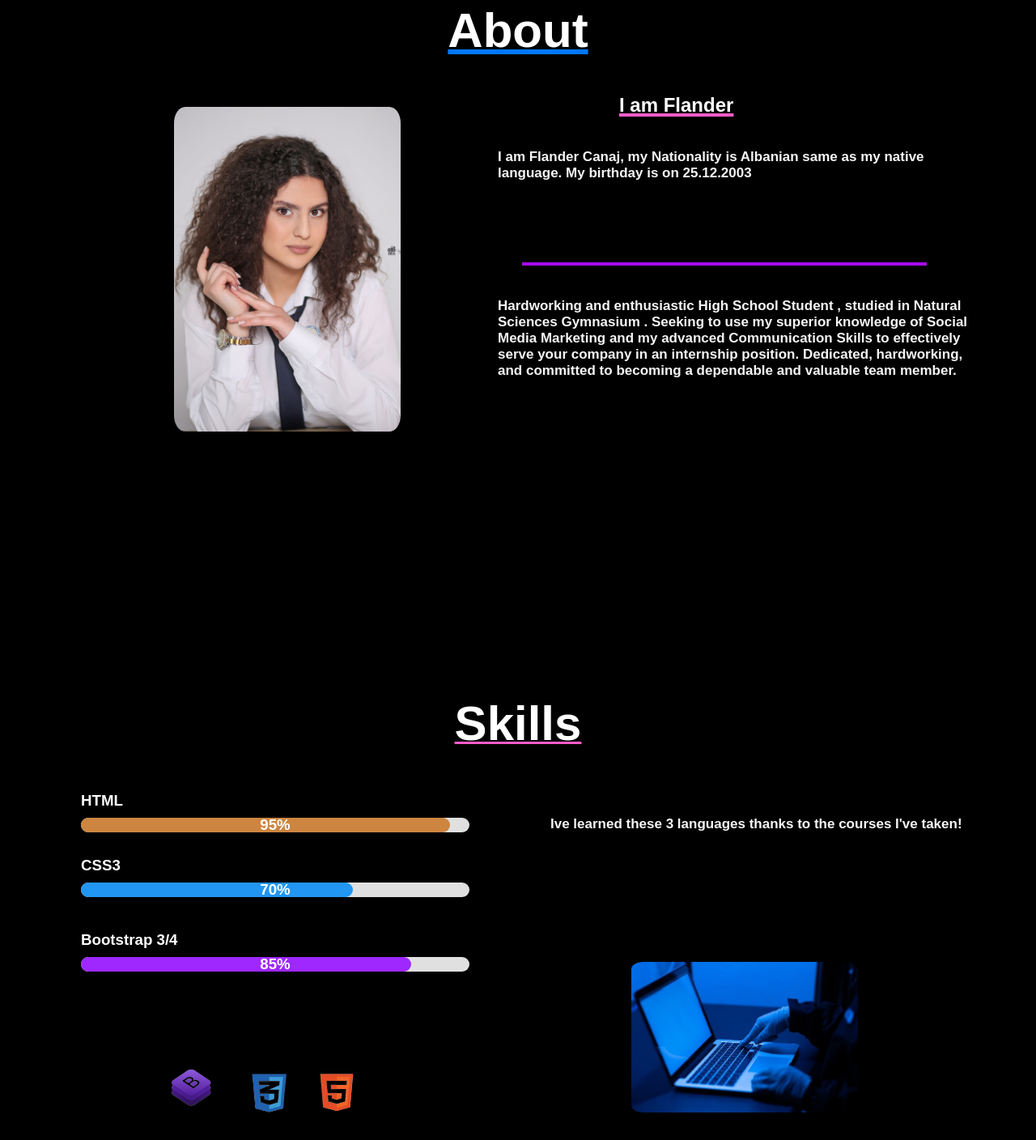
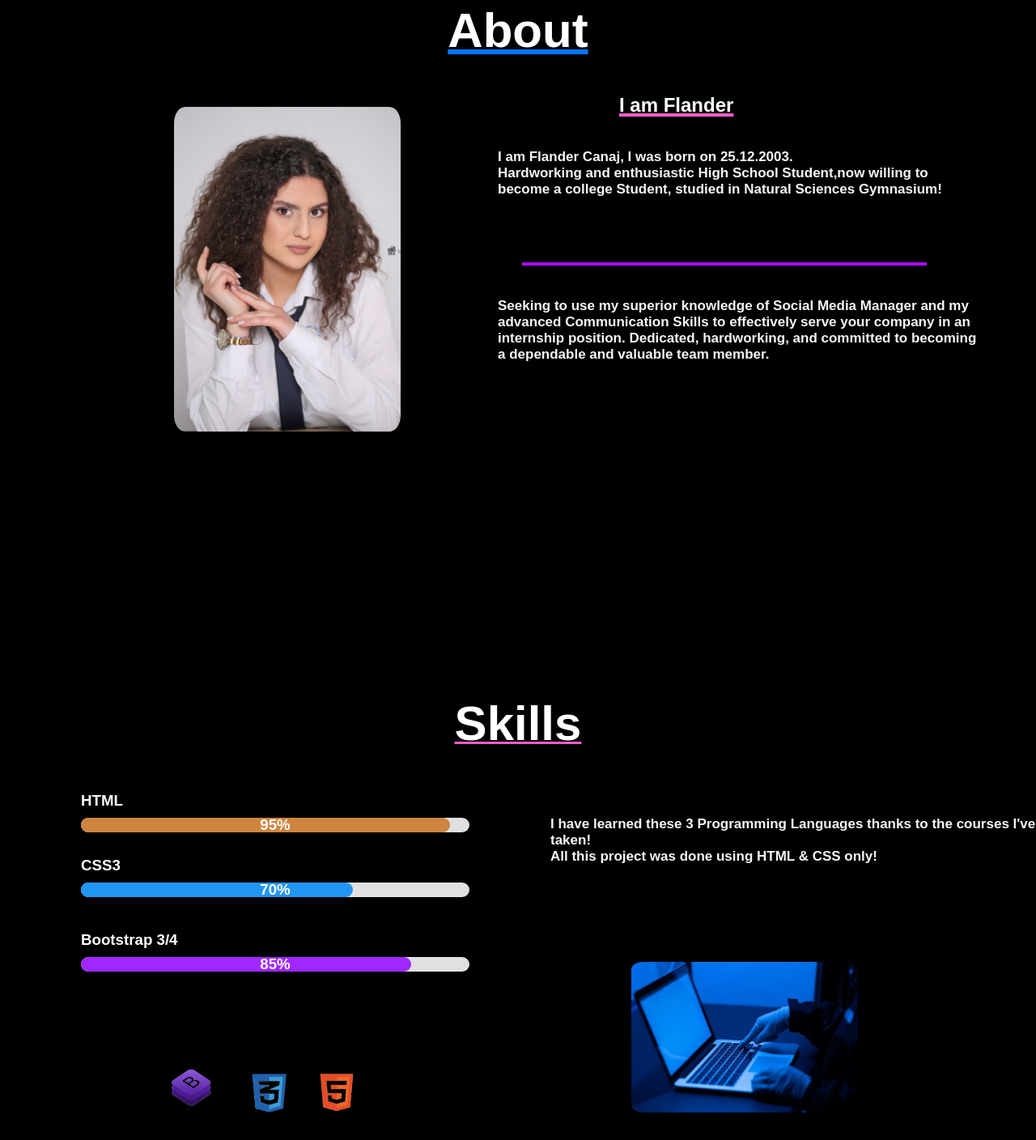
Before and after one commit to flandercanaj/Portoflio, a plain HTML site: page index.html in a window 1280 px wide. Shown: the part 1547-2955 px from the top of the page at 81% size. Drawn offline with Linux system fonts and the light colour scheme.

Commit message:
Add files via upload

```diff
--- a/index.html
+++ b/index.html
@@ -95,11 +95,11 @@
             </div>
             <div class="infos">
                <div class="flan"> <h2>I am Flander</h2> </div>
-                <p>I am Flander Canaj, my Nationality is Albanian same as my native language.
-                    My birthday is on 25.12.2003<br>
+                <p>I am Flander Canaj, I was born on 25.12.2003.<br> Hardworking and enthusiastic High School Student,now willing to become a college Student, studied in Natural Sciences Gymnasium!
+
                  </p>
                 <div class="lin3"></div>
-                <p> Hardworking and enthusiastic High School Student , studied in Natural Sciences Gymnasium . Seeking to use my superior knowledge of Social Media Marketing and my advanced Communication Skills to effectively serve your company in an internship position. Dedicated, hardworking, and committed to becoming a dependable and valuable team member.   <br></p>
+                <p> Seeking to use my superior knowledge of Social Media Manager and my advanced Communication Skills to effectively serve your company in an internship position. Dedicated, hardworking, and committed to becoming a dependable and valuable team member.   <br></p>
             </div>
 
         </div>
@@ -154,7 +154,9 @@
         </div>
         <div class="info">
             <div class="img5">
-                <p>Ive learned these 3 languages thanks to the courses I've taken!</p>
+                <p>I have learned these 3 Programming Languages thanks to the courses I've taken! <br>
+                All this project was done using HTML & CSS only!
+                </p>
                 <img src="/img/4444.jpg" alt="">
               </div>
             </div>
```
